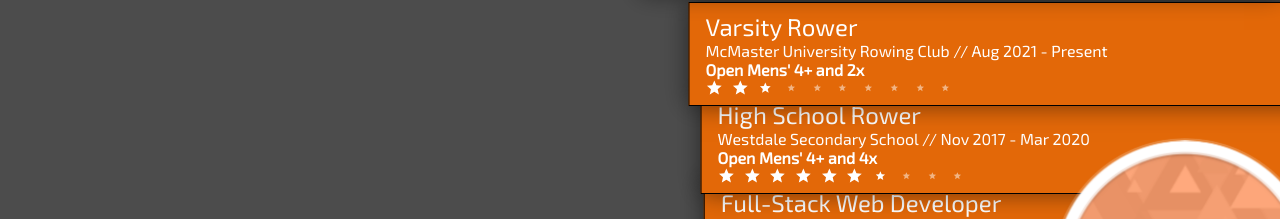
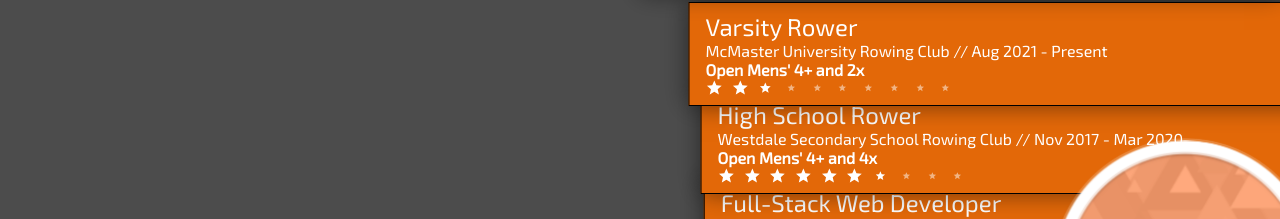
Before and after one commit to geon-youn/geon-youn.github.io, a React (Vite) app: page /#/play in a window 1280 px wide. Shown: the part 470-689 px from the top of the page. Built offline with nearby package versions, Linux system fonts and the light colour scheme; a web font is replaced by a local one.

Commit message:
update lost ark text

```diff
--- a/src/common/modes.js
+++ b/src/common/modes.js
@@ -53,7 +53,7 @@
     ),
     song(
         'High School Rower',
-        'Westdale Secondary School',
+        'Westdale Secondary School Rowing Club',
         'Nov 2017 - Mar 2020',
         "Open Mens' 4+ and 4x",
         getDay('11/1/2017')
@@ -73,10 +73,10 @@
         getDay('7/18/2017')
     ),
     song(
-        'Best Support in Lost Ark',
+        'Radiant Support',
         'Lost Ark',
         'Feb. 2022 - Present',
-        'Always Radiant Support (discord is geonowo if you wanna play)',
+        'Artist and Bard main with YHAP30, LWC30, MOS30',
         getDay('2/11/2022')
     ),
 ];
```
